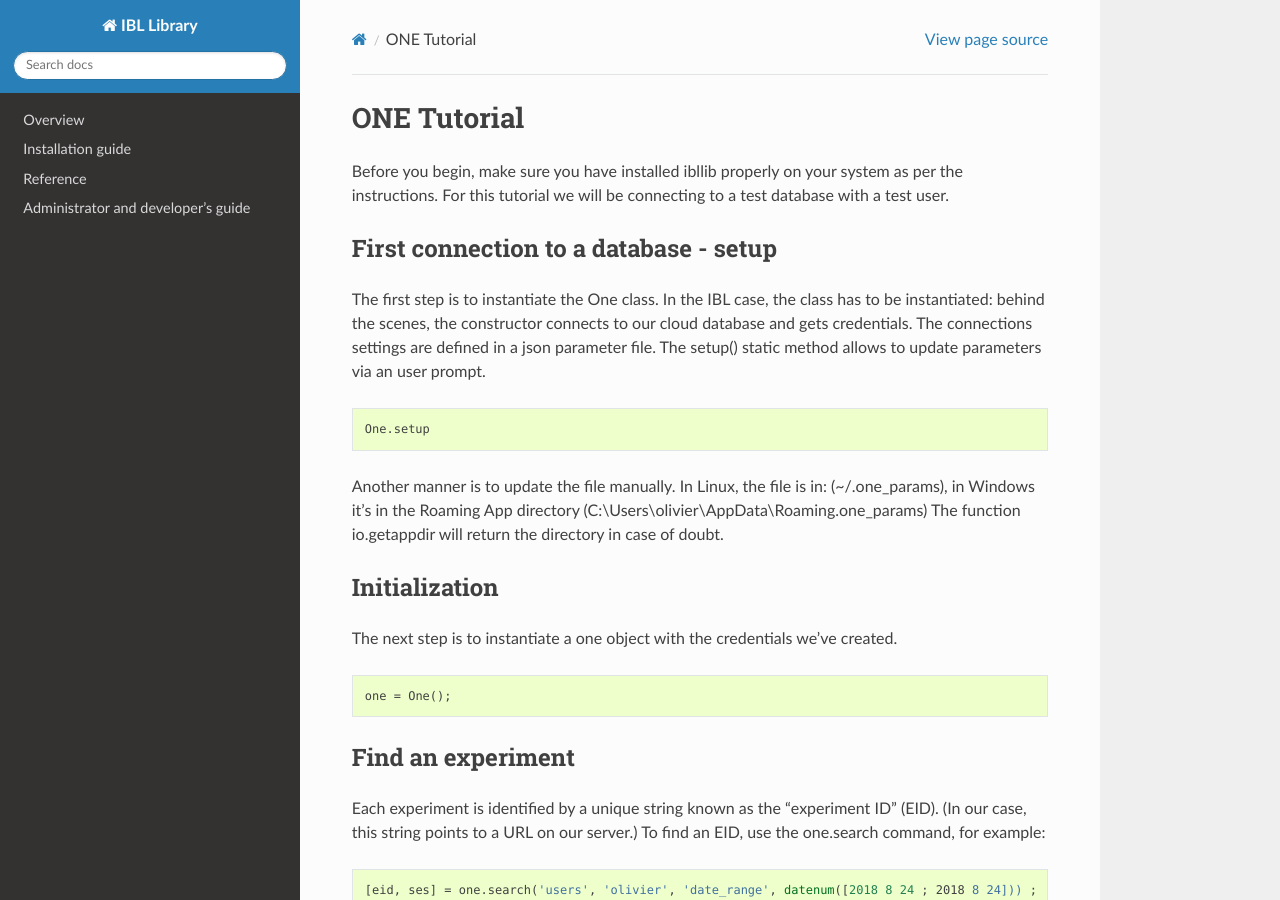
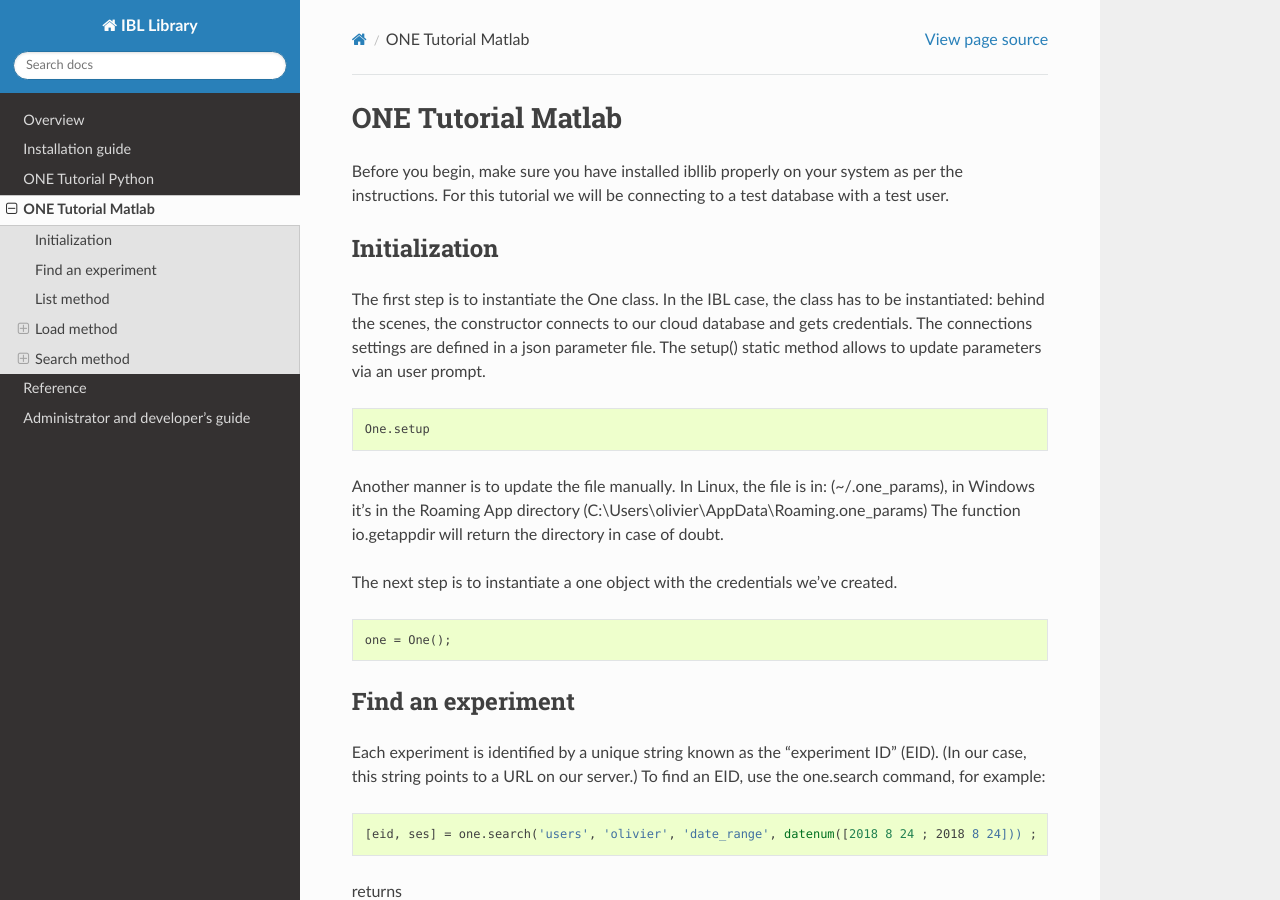
Before and after one commit to int-brain-lab/ibllib, a Sphinx documentation site: the page built from docs/03b_tutorial_matlab.md, in a window 1280 px wide and 900 px high. Built offline with Sphinx 7.4.7 and the Read the Docs theme 2.0.0, drawn with Linux system fonts in a browser that asks for light colours; pages that are not in the unit, such as notebooks, are missing from menus.

Commit message:
Hotfix documentation Tutorials

```diff
--- a/docs/03a_tutorial_python.md
+++ b/docs/03a_tutorial_python.md
@@ -1,4 +1,4 @@
-# ONE Tutorial
+# ONE Tutorial Python
 
 Before you begin, make sure you have installed ibllib properly on your system as per the instructions.
 For this tutorial we will be connecting to a  test database with a test user.
--- a/docs/03b_tutorial_matlab.md
+++ b/docs/03b_tutorial_matlab.md
@@ -1,11 +1,9 @@
-# ONE Tutorial
+# ONE Tutorial Matlab
 
 Before you begin, make sure you have installed ibllib properly on your system as per the instructions.
 For this tutorial we will be connecting to a  test database with a test user.
 
-
-## First connection to a database - setup
-
+## Initialization
 
 The first step is to instantiate the One class. In the IBL case, the class has to be instantiated: behind the scenes, the constructor connects to our cloud database and gets credentials.
 The connections settings are defined in a json parameter file. The setup() static method allows to update parameters via an user prompt.
--- a/docs/index.rst
+++ b/docs/index.rst
@@ -14,7 +14,8 @@ User Manual
 
    01_overview
    02_installation
-   03_tutorial
+   03a_tutorial_python
+   03b_tutorial_matlab
 
 Reference Information on ALF and ONE
 ------------------------------------
```
Also changed, not shown: other parts of docs/03b_tutorial_matlab.md (+0 -1 lines).
